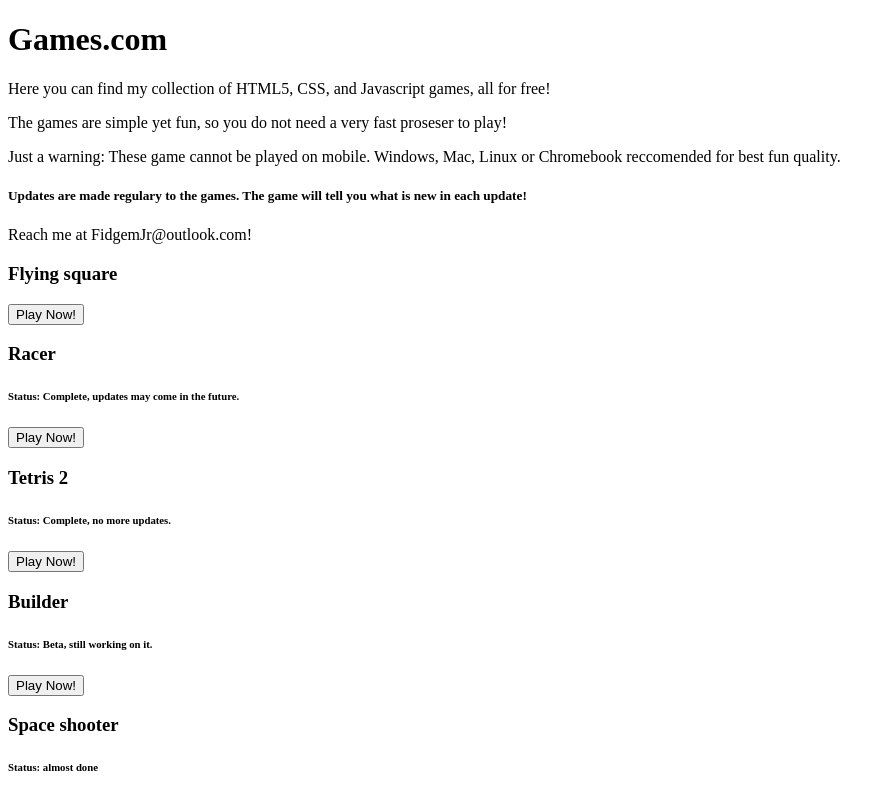
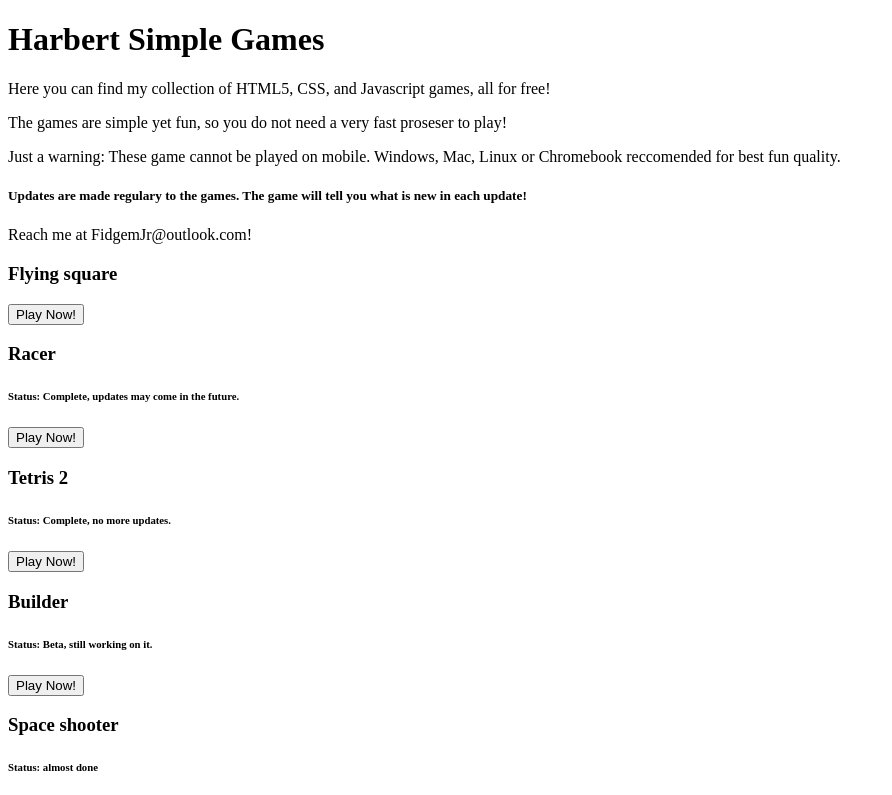
Before and after one commit to Neo-Tech-7Wonders/harbertsimplegames.com, a plain HTML site: page index.html in a window 1280 px wide. Shown: the top 795 px of the page, without its empty margins (0-892 px from the left). Drawn offline with Linux system fonts and the light colour scheme.

Commit message:
Update index.html

```diff
--- a/index.html
+++ b/index.html
@@ -1,6 +1,6 @@
 <!DOCTYPE html>
 <title>games.com</title>
-<h1>Games.com</h1>
+<h1>Harbert Simple Games</h1>
 <p>Here you can find my collection of HTML5, CSS, and Javascript games, all for free!</p>
 <p>The games are simple yet fun, so you do not need a very fast proseser to play!</p>
 <p>Just a warning: These game cannot be played on mobile. Windows, Mac, Linux or Chromebook reccomended for best fun quality.</p>
```
